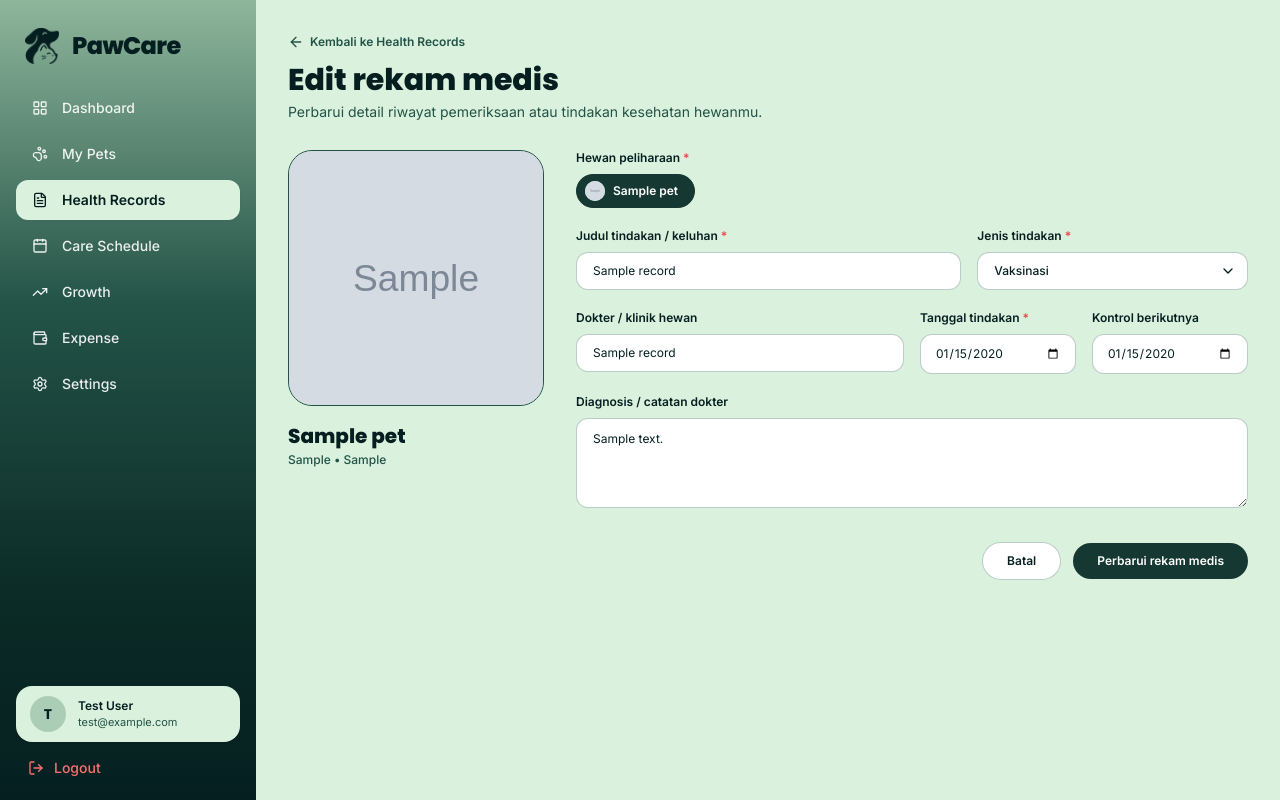
After one commit to rohim-z/pawcare, a Laravel app: page /health-records/1/edit in a window 1280 px wide. The commit adds this page. Run offline with Laravel 12, Linux system fonts and the light colour scheme; a user stored in the database is signed in; data comes from the database, SQL or seed files in the repository; tables that the repository leaves empty hold one stand-in row (values such as "Sample post"); grey boxes marked "Sample" are stand-in pictures; some libraries are stand-ins or nearby versions.

Commit message:
Membuat halaman Health Records

```diff
--- /dev/null
+++ b/app/Http/Controllers/HealthRecordController.php
@@ -0,0 +1,108 @@
+<?php
+
+namespace App\Http\Controllers;
+
+use App\Models\HealthRecord;
+use App\Models\Pet;
+use Illuminate\Http\Request;
+use Illuminate\Support\Facades\Auth;
+
+class HealthRecordController extends Controller
+{
+    public function index(Request $request)
+    {
+        $pets = Pet::where('user_id', Auth::id())->orderBy('name')->get();
+        $petIds = $pets->pluck('id');
+
+        $query = HealthRecord::with('pet')
+            ->whereIn('pet_id', $petIds)
+            ->orderByDesc('record_date')
+            ->orderByDesc('id');
+
+        if ($request->filled('pet_id')) {
+            $query->where('pet_id', $request->pet_id);
+        }
+
+        if ($request->filled('record_type')) {
+            $query->where('record_type', $request->record_type);
+        }
+
+        $records = $query->get();
+
+        return view('health_records.index', compact('records', 'pets'));
+    }
+
+    public function create(Request $request)
+    {
+        $pets = Pet::where('user_id', Auth::id())->orderBy('name')->get();
+        $selectedPetId = $request->query('pet_id');
+
+        return view('health_records.create', compact('pets', 'selectedPetId'));
+    }
+
+    public function store(Request $request)
+    {
+        $validated = $request->validate([
+            'pet_id'             => 'required|exists:pets,id',
+            'record_type'        => 'required|string|max:100',
+            'title'              => 'required|string|max:150',
+            'record_date'        => 'required|date',
+            'vet_name'           => 'nullable|string|max:150',
+            'diagnosis_or_notes' => 'nullable|string',
+            'next_visit_date'    => 'nullable|date|after_or_equal:record_date',
+        ]);
+
+        // Pastikan pet milik user yang login
+        Pet::where('id', $validated['pet_id'])
+            ->where('user_id', Auth::id())
+            ->firstOrFail();
+
+        HealthRecord::create($validated);
+
+        return redirect()->route('health-records.index')
+            ->with('success', 'Rekam medis berhasil ditambahkan.');
+    }
+
+    public function edit(HealthRecord $healthRecord)
+    {
+        abort_if($healthRecord->pet->user_id !== Auth::id(), 403);
+
+        $pets = Pet::where('user_id', Auth::id())->orderBy('name')->get();
+
+        return view('health_records.edit', compact('healthRecord', 'pets'));
+    }
+
+    public function update(Request $request, HealthRecord $healthRecord)
+    {
+        abort_if($healthRecord->pet->user_id !== Auth::id(), 403);
+
+        $validated = $request->validate([
+            'pet_id'             => 'required|exists:pets,id',
+            'record_type'        => 'required|string|max:100',
+            'title'              => 'required|string|max:150',
+            'record_date'        => 'required|date',
+            'vet_name'           => 'nullable|string|max:150',
+            'diagnosis_or_notes' => 'nullable|string',
+            'next_visit_date'    => 'nullable|date|after_or_equal:record_date',
+        ]);
+
+        Pet::where('id', $validated['pet_id'])
+            ->where('user_id', Auth::id())
+            ->firstOrFail();
+
+        $healthRecord->update($validated);
+
+        return redirect()->route('health-records.index')
+            ->with('success', 'Rekam medis berhasil diperbarui.');
+    }
+
+    public function destroy(HealthRecord $healthRecord)
+    {
+        abort_if($healthRecord->pet->user_id !== Auth::id(), 403);
+
+        $healthRecord->delete();
+
+        return redirect()->route('health-records.index')
+            ->with('success', 'Rekam medis berhasil dihapus.');
+    }
+}
--- a/app/Models/HealthRecord.php
+++ b/app/Models/HealthRecord.php
@@ -6,5 +6,18 @@ use Illuminate\Database\Eloquent\Model;
 
 class HealthRecord extends Model
 {
-    //
+    protected $fillable = [
+        'pet_id',
+        'record_type',
+        'title',
+        'record_date',
+        'vet_name',
+        'diagnosis_or_notes',
+        'next_visit_date',
+    ];
+
+    public function pet()
+    {
+        return $this->belongsTo(Pet::class);
+    }
 }
--- /dev/null
+++ b/resources/views/health_records/edit.blade.php
@@ -0,0 +1,191 @@
+@extends('layouts.app')
+
+@section('title', 'Edit Rekam Medis')
+
+@section('content')
+    <!-- Link Kembali -->
+    <a href="{{ route('health-records.index') }}" class="inline-flex items-center gap-1.5 text-xs font-semibold text-paw-medium hover:text-paw-darkest mb-3">
+        <i data-lucide="arrow-left" class="w-4 h-4"></i>
+        <span>Kembali ke Health Records</span>
+    </a>
+
+    <!-- Header Halaman -->
+    <div class="mb-7">
+        <h1 class="font-heading text-2xl md:text-3xl font-extrabold text-paw-darkest">Edit rekam medis</h1>
+        <p class="text-xs md:text-sm text-paw-medium mt-1">Perbarui detail riwayat pemeriksaan atau tindakan kesehatan hewanmu.</p>
+    </div>
+
+    @if($errors->any())
+        <div class="mb-6 px-4 py-3 rounded-xl bg-red-50 border border-red-300 text-red-700 text-xs">
+            <ul class="list-disc list-inside space-y-1">
+                @foreach($errors->all() as $error)
+                    <li>{{ $error }}</li>
+                @endforeach
+            </ul>
+        </div>
+    @endif
+
+    @php
+        $selectedPetId = old('pet_id', $healthRecord->pet_id);
+        $initialPet = $pets->firstWhere('id', $selectedPetId) ?? $healthRecord->pet;
+        $recordTypes = ['Vaksinasi', 'Pemeriksaan Umum', 'Obat Cacing & Kutu', 'Sterilisasi / Operasi', 'Perawatan Gigi', 'Lainnya'];
+        $selectedType = old('record_type', $healthRecord->record_type);
+    @endphp
+
+    <form action="{{ route('health-records.update', $healthRecord->id) }}" method="POST">
+        @csrf
+        @method('PUT')
+
+        <div class="flex flex-col lg:flex-row items-start gap-8">
+            <div class="w-full sm:w-64 shrink-0">
+                <div class="aspect-square w-full rounded-3xl border border-paw-medium bg-paw-sage/75 overflow-hidden flex items-center justify-center">
+                    <img id="preview-pet-photo"
+                         src="{{ $initialPet && $initialPet->photo ? asset('storage/' . $initialPet->photo) : asset('images/catanddog.png') }}"
+                         alt="Preview Hewan"
+                         class="w-full h-full object-cover">
+                </div>
+
+                <h2 id="preview-pet-name" class="font-heading text-xl font-extrabold text-paw-darkest mt-4">
+                    {{ $initialPet?->name ?? 'Pilih hewan' }}
+                </h2>
+                <p id="preview-pet-meta" class="text-xs font-medium text-paw-medium mt-0.5">
+                    {{ $initialPet ? $initialPet->species . ($initialPet->breed ? ' • ' . $initialPet->breed : '') : '' }}
+                </p>
+            </div>
+
+            <div class="flex-1 w-full space-y-5">
+                <div>
+                    <label class="block text-xs font-bold text-paw-darkest mb-2">
+                        Hewan peliharaan <span class="text-red-500">*</span>
+                    </label>
+                    <div class="flex flex-wrap gap-2.5">
+                        @foreach($pets as $pet)
+                            @php
+                                $photoUrl = $pet->photo ? asset('storage/' . $pet->photo) : asset('images/catanddog.png');
+                                $metaText = $pet->species . ($pet->breed ? ' • ' . $pet->breed : '');
+                            @endphp
+                            <label class="cursor-pointer">
+                                <input type="radio"
+                                       name="pet_id"
+                                       value="{{ $pet->id }}"
+                                       data-name="{{ $pet->name }}"
+                                       data-meta="{{ $metaText }}"
+                                       data-photo="{{ $photoUrl }}"
+                                       class="sr-only peer pet-radio"
+                                       {{ $selectedPetId == $pet->id ? 'checked' : '' }}
+                                       required>
+                                <span class="inline-flex items-center gap-2 pl-2 pr-4 py-1.5 rounded-full text-xs font-semibold bg-white text-paw-darkest border border-paw-medium/30 peer-checked:bg-paw-dark peer-checked:text-white peer-checked:border-paw-dark transition">
+                                    <img src="{{ $photoUrl }}" alt="{{ $pet->name }}" class="w-5 h-5 rounded-full object-cover bg-paw-light">
+                                    <span>{{ $pet->name }}</span>
+                                </span>
+                            </label>
+                        @endforeach
+                    </div>
+                </div>
+
+                <div class="grid grid-cols-1 sm:grid-cols-12 gap-4">
+                    <div class="sm:col-span-7">
+                        <label for="title" class="block text-xs font-bold text-paw-darkest mb-2">
+                            Judul tindakan / keluhan <span class="text-red-500">*</span>
+                        </label>
+                        <input type="text"
+                               id="title"
+                               name="title"
+                               value="{{ old('title', $healthRecord->title) }}"
+                               placeholder="Contoh: Vaksin rabies tahunan"
+                               required
+                               class="w-full px-4 py-2.5 rounded-xl bg-white border border-paw-medium/30 text-xs text-paw-darkest placeholder:text-paw-medium/60 focus:outline-none focus:border-paw-dark">
+                    </div>
+
+                    <div class="sm:col-span-5">
+                        <label for="record_type" class="block text-xs font-bold text-paw-darkest mb-2">
+                            Jenis tindakan <span class="text-red-500">*</span>
+                        </label>
+                        <div class="relative">
+                            <select id="record_type"
+                                    name="record_type"
+                                    required
+                                    class="w-full appearance-none pl-4 pr-9 py-2.5 rounded-xl bg-white border border-paw-medium/30 text-xs font-medium text-paw-darkest focus:outline-none focus:border-paw-dark cursor-pointer">
+                                @foreach($recordTypes as $type)
+                                    <option value="{{ $type }}" {{ $selectedType === $type ? 'selected' : '' }}>
+                                        {{ $type }}
+                                    </option>
+                                @endforeach
+                            </select>
+                            <i data-lucide="chevron-down" class="w-4 h-4 text-paw-darkest absolute right-3 top-1/2 -translate-y-1/2 pointer-events-none"></i>
+                        </div>
+                    </div>
+                </div>
+
+                <div class="grid grid-cols-1 sm:grid-cols-12 gap-4">
+                    <div class="sm:col-span-6">
+                        <label for="vet_name" class="block text-xs font-bold text-paw-darkest mb-2">
+                            Dokter / klinik hewan
+                        </label>
+                        <input type="text"
+                               id="vet_name"
+                               name="vet_name"
+                               value="{{ old('vet_name', $healthRecord->vet_name) }}"
+                               placeholder="Contoh: Klinik Kocheng"
+                               class="w-full px-4 py-2.5 rounded-xl bg-white border border-paw-medium/30 text-xs text-paw-darkest placeholder:text-paw-medium/60 focus:outline-none focus:border-paw-dark">
+                    </div>
+
+                    <div class="sm:col-span-3">
+                        <label for="record_date" class="block text-xs font-bold text-paw-darkest mb-2">
+                            Tanggal tindakan <span class="text-red-500">*</span>
+                        </label>
+                        <input type="date"
+                               id="record_date"
+                               name="record_date"
+                               value="{{ old('record_date', \Carbon\Carbon::parse($healthRecord->record_date)->format('Y-m-d')) }}"
+                               required
+                               class="w-full px-3.5 py-2.5 rounded-xl bg-white border border-paw-medium/30 text-xs text-paw-darkest focus:outline-none focus:border-paw-dark">
+                    </div>
+
+                    <div class="sm:col-span-3">
+                        <label for="next_visit_date" class="block text-xs font-bold text-paw-darkest mb-2">
+                            Kontrol berikutnya
+                        </label>
+                        <input type="date"
+                               id="next_visit_date"
+                               name="next_visit_date"
+                               value="{{ old('next_visit_date', $healthRecord->next_visit_date ? \Carbon\Carbon::parse($healthRecord->next_visit_date)->format('Y-m-d') : '') }}"
+                               class="w-full px-3.5 py-2.5 rounded-xl bg-white border border-paw-medium/30 text-xs text-paw-darkest focus:outline-none focus:border-paw-dark">
+                    </div>
+                </div>
+
+                <div>
+                    <label for="diagnosis_or_notes" class="block text-xs font-bold text-paw-darkest mb-2">
+                        Diagnosis / catatan dokter
+                    </label>
+                    <textarea id="diagnosis_or_notes"
+                              name="diagnosis_or_notes"
+                              rows="4"
+                              placeholder="Contoh: Kondisi sehat, nafsu makan baik, lanjutkan vitamin rutin"
+                              class="w-full px-4 py-3 rounded-xl bg-white border border-paw-medium/30 text-xs text-paw-darkest placeholder:text-paw-medium/60 focus:outline-none focus:border-paw-dark">{{ old('diagnosis_or_notes', $healthRecord->diagnosis_or_notes) }}</textarea>
+                </div>
+
+                <div class="flex items-center justify-end gap-3 pt-2">
+                    <a href="{{ route('health-records.index') }}"
+                       class="px-6 py-2.5 rounded-full bg-white border border-paw-medium/30 hover:border-paw-medium text-paw-darkest text-xs font-semibold transition">
+                        Batal
+                    </a>
+                    <button type="submit"
+                            class="px-6 py-2.5 rounded-full bg-paw-dark hover:bg-paw-darkest text-white text-xs font-semibold transition">
+                        Perbarui rekam medis
+                    </button>
+                </div>
+            </div>
+        </div>
+    </form>
+
+    <script>
+        document.querySelectorAll('.pet-radio').forEach((radio) => {
+            radio.addEventListener('change', function () {
+                document.getElementById('preview-pet-photo').src = this.dataset.photo;
+                document.getElementById('preview-pet-name').textContent = this.dataset.name;
+                document.getElementById('preview-pet-meta').textContent = this.dataset.meta;
+            });
+        });
+    </script>
+@endsection
--- a/resources/views/layouts/app.blade.php
+++ b/resources/views/layouts/app.blade.php
@@ -65,8 +65,8 @@
                         <span>My Pets</span>
                     </a>
 
-                    <a href="#"
-                       class="flex items-center gap-3.5 px-4 py-2.5 rounded-xl text-sm font-medium text-white/90 hover:bg-white/10 transition">
+                    <a href="{{ route('health-records.index') }}"
+                       class="flex items-center gap-3.5 px-4 py-2.5 rounded-xl text-sm font-medium transition {{ request()->routeIs('health-records.*') ? 'bg-paw-light text-paw-darkest font-semibold shadow-sm' : 'text-white/90 hover:bg-white/10' }}">
                         <i data-lucide="file-text" class="w-4 h-4 shrink-0"></i>
                         <span>Health Records</span>
                     </a>
--- a/routes/web.php
+++ b/routes/web.php
@@ -4,6 +4,7 @@ use App\Http\Controllers\AuthController;
 use Illuminate\Support\Facades\Route;
 use App\Http\Controllers\DashboardController;
 use App\Http\Controllers\PetController;
+use App\Http\Controllers\HealthRecordController;
 
 // Jika user membuka halaman utama langsung diarahkan ke halaman login
 Route::get('/', function () {
@@ -25,10 +26,11 @@ Route::middleware('auth')->group(function () {
 
     // dashboard
     Route::get('/dashboard', [DashboardController::class, 'index'])
-        ->middleware('auth')
         ->name('dashboard');
 
     // my pets
-    Route::resource('pets', PetController::class)->middleware('auth');
+    Route::resource('pets', PetController::class);
 
+    // health records
+    Route::resource('health-records', HealthRecordController::class)->except(['show']);
 });
```
Also changed, not shown: resources/views/health_records/create.blade.php (added, +190 -0 lines), resources/views/health_records/index.blade.php (added, +181 -0 lines).
